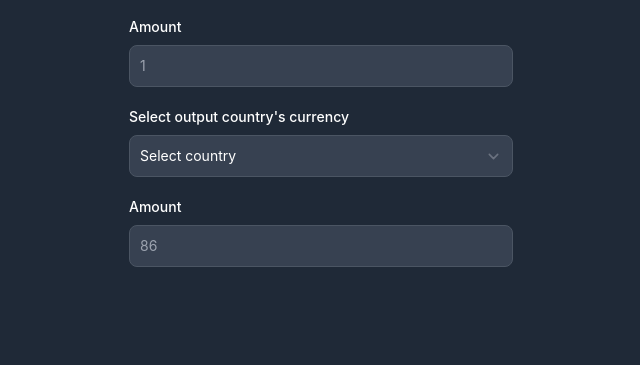
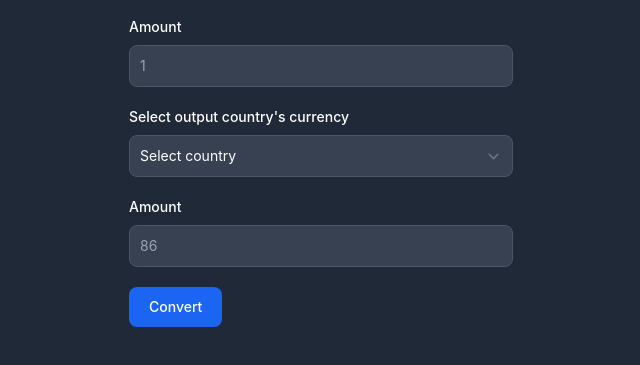
Before and after one commit to itspriyambhattacharya/js_currency_converter_project, a website built with Vite: page index.html in a window 1280 px wide. Shown: the part 109-474 px from the top of the page, without its empty margins (319-959 px from the left). Built offline with nearby package versions, Linux system fonts and the light colour scheme.

Commit message:
feat: added button

```diff
--- a/index.html
+++ b/index.html
@@ -79,6 +79,14 @@
             readonly
           />
         </div>
+        <div class="mb-5">
+          <button
+            type="button"
+            class="text-white bg-blue-700 hover:bg-blue-800 focus:ring-4 focus:ring-blue-300 font-medium rounded-lg text-sm px-5 py-2.5 me-2 mb-2 dark:bg-blue-600 dark:hover:bg-blue-700 focus:outline-none dark:focus:ring-blue-800"
+          >
+            Convert
+          </button>
+        </div>
       </form>
     </div>
 
```
